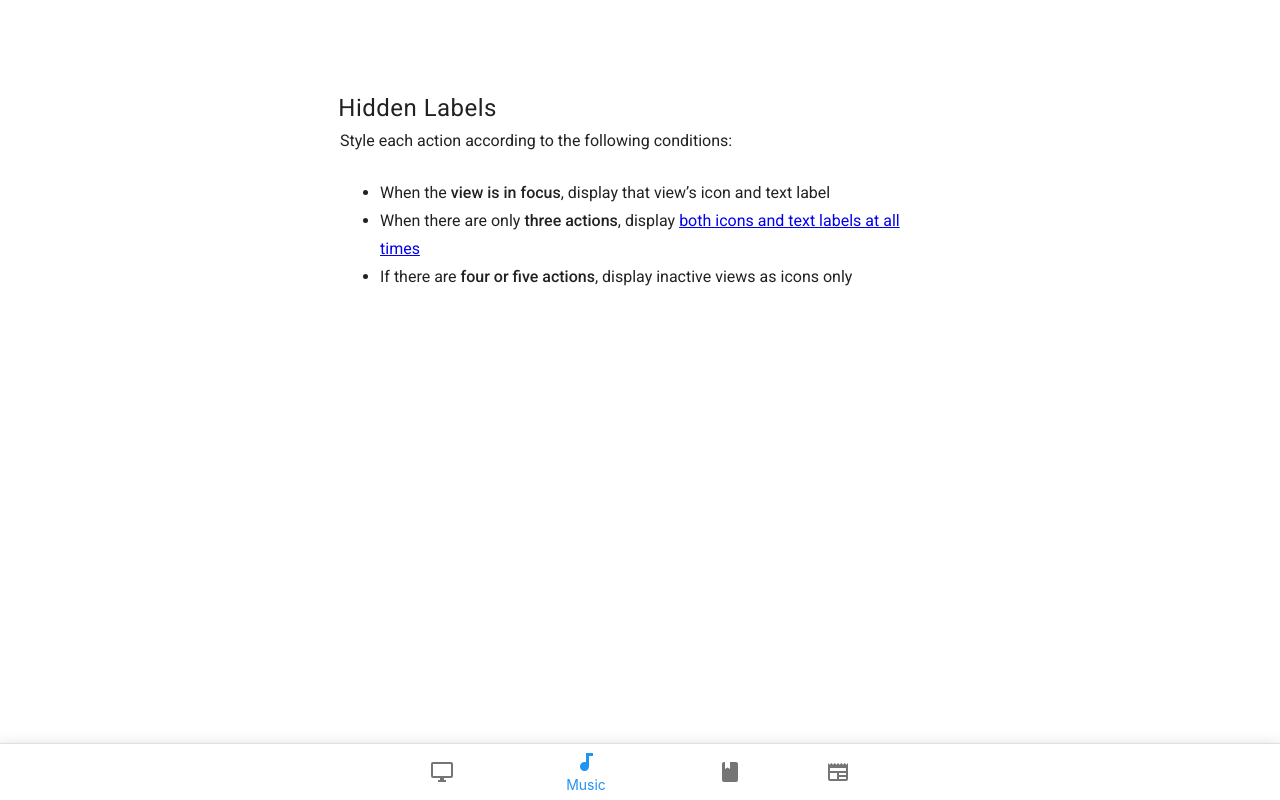
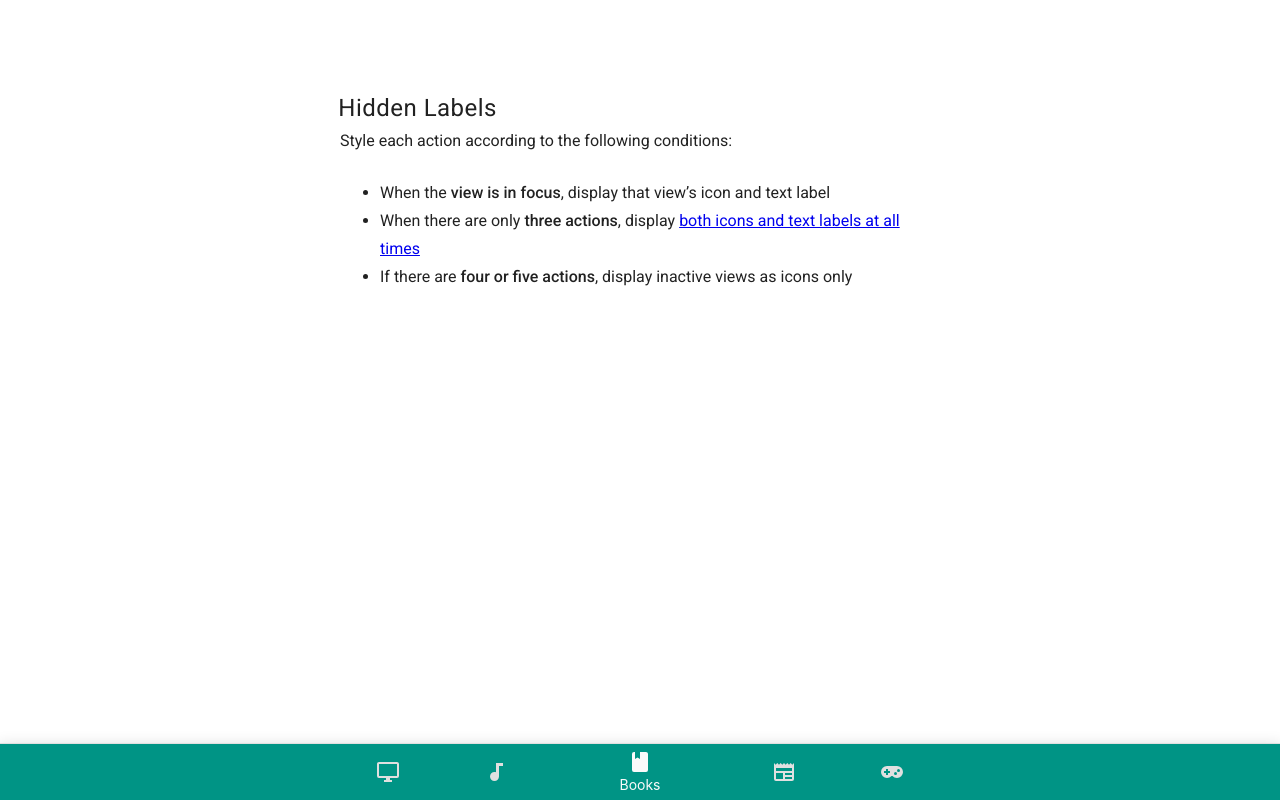
Before and after one commit to michaelbull/material-bottom-nav, a website built with webpack: page demo/labels-hide.hbs in a window 1280 px wide. Built offline with nearby package versions, Linux system fonts and the light colour scheme.

Commit message:
Restyle hidden labels demo page

```diff
--- a/bottom-nav.scss
+++ b/bottom-nav.scss
@@ -7,7 +7,7 @@ $bottom-nav-action-max-width: 168px !default;
 $bottom-nav-action-horizontal-padding: 12px !default;
 $bottom-nav-action-vertical-padding: 8px !default;
 $bottom-nav-action-horizontal-margin: 12px !default;
-$bottom-nav-action-color-normal: hsl(0, 0%, 46%) !default;
+$bottom-nav-action-color-inactive: hsl(0, 0%, 46%) !default;
 $bottom-nav-action-color-active: hsl(4, 90%, 58%) !default;
 
 $bottom-nav-icon-font-size: 24px !default;
@@ -93,7 +93,7 @@ $bottom-nav-box-shadow: 0 5px 5px -3px rgba(0, 0, 0, 0.2),
     }
 
     flex: 1 1 auto;
-    color: $bottom-nav-action-color-normal;
+    color: $bottom-nav-action-color-inactive;
     text-decoration: none;
 
     &:not(:last-child) {
--- a/demo/index.scss
+++ b/demo/index.scss
@@ -70,7 +70,13 @@ strong {
 .no-labels-nav {
   @include bottom-nav($hide-inactive-labels: true);
 
+  background-color: hsl(174, 100%, 29%);
+
+  &__action {
+    color: hsl(0, 0%, 88%);
+  }
+
   &__action--active {
-    color: hsl(207, 90%, 54%);
+    color: hsl(0, 0%, 98%);
   }
 }
--- a/demo/labels-hide.hbs
+++ b/demo/labels-hide.hbs
@@ -16,14 +16,14 @@
         <span class="no-labels-nav__label">Movies &amp; TV</span>
       </a>
 
-      <a class="no-labels-nav__action no-labels-nav__action--active" href="#">
+      <a class="no-labels-nav__action" href="#">
         <svg class="no-labels-nav__icon" viewBox="0 0 24 24">
           <path d="M12,3V12.26C11.5,12.09 11,12 10.5,12C8,12 6,14 6,16.5C6,19 8,21 10.5,21C13,21 15,19 15,16.5V6H19V3H12Z"></path>
         </svg>
         <span class="no-labels-nav__label">Music</span>
       </a>
 
-      <a class="no-labels-nav__action" href="#">
+      <a class="no-labels-nav__action no-labels-nav__action--active" href="#">
         <svg class="no-labels-nav__icon" viewBox="0 0 24 24">
           <path d="M18,22A2,2 0 0,0 20,20V4C20,2.89 19.1,2 18,2H12V9L9.5,7.5L7,9V2H6A2,2 0 0,0 4,4V20A2,2 0 0,0 6,22H18Z"></path>
         </svg>
@@ -35,6 +35,13 @@
           <path d="M20,11H4V8H20M20,15H13V13H20M20,19H13V17H20M11,19H4V13H11M20.33,4.67L18.67,3L17,4.67L15.33,3L13.67,4.67L12,3L10.33,4.67L8.67,3L7,4.67L5.33,3L3.67,4.67L2,3V19A2,2 0 0,0 4,21H20A2,2 0 0,0 22,19V3L20.33,4.67Z"></path>
         </svg>
         <span class="no-labels-nav__label">Newsstand</span>
+      </a>
+
+      <a class="no-labels-nav__action" href="#">
+        <svg class="no-labels-nav__icon" viewBox="0 0 24 24">
+          <path d="M7,6H17A6,6 0 0,1 23,12A6,6 0 0,1 17,18C15.22,18 13.63,17.23 12.53,16H11.47C10.37,17.23 8.78,18 7,18A6,6 0 0,1 1,12A6,6 0 0,1 7,6M6,9V11H4V13H6V15H8V13H10V11H8V9H6M15.5,12A1.5,1.5 0 0,0 14,13.5A1.5,1.5 0 0,0 15.5,15A1.5,1.5 0 0,0 17,13.5A1.5,1.5 0 0,0 15.5,12M18.5,9A1.5,1.5 0 0,0 17,10.5A1.5,1.5 0 0,0 18.5,12A1.5,1.5 0 0,0 20,10.5A1.5,1.5 0 0,0 18.5,9Z"></path>
+        </svg>
+        <span class="no-labels-nav__label">Games</span>
       </a>
     </nav>
 
```
Also changed, not shown: preview-3.png, preview-5.png.
